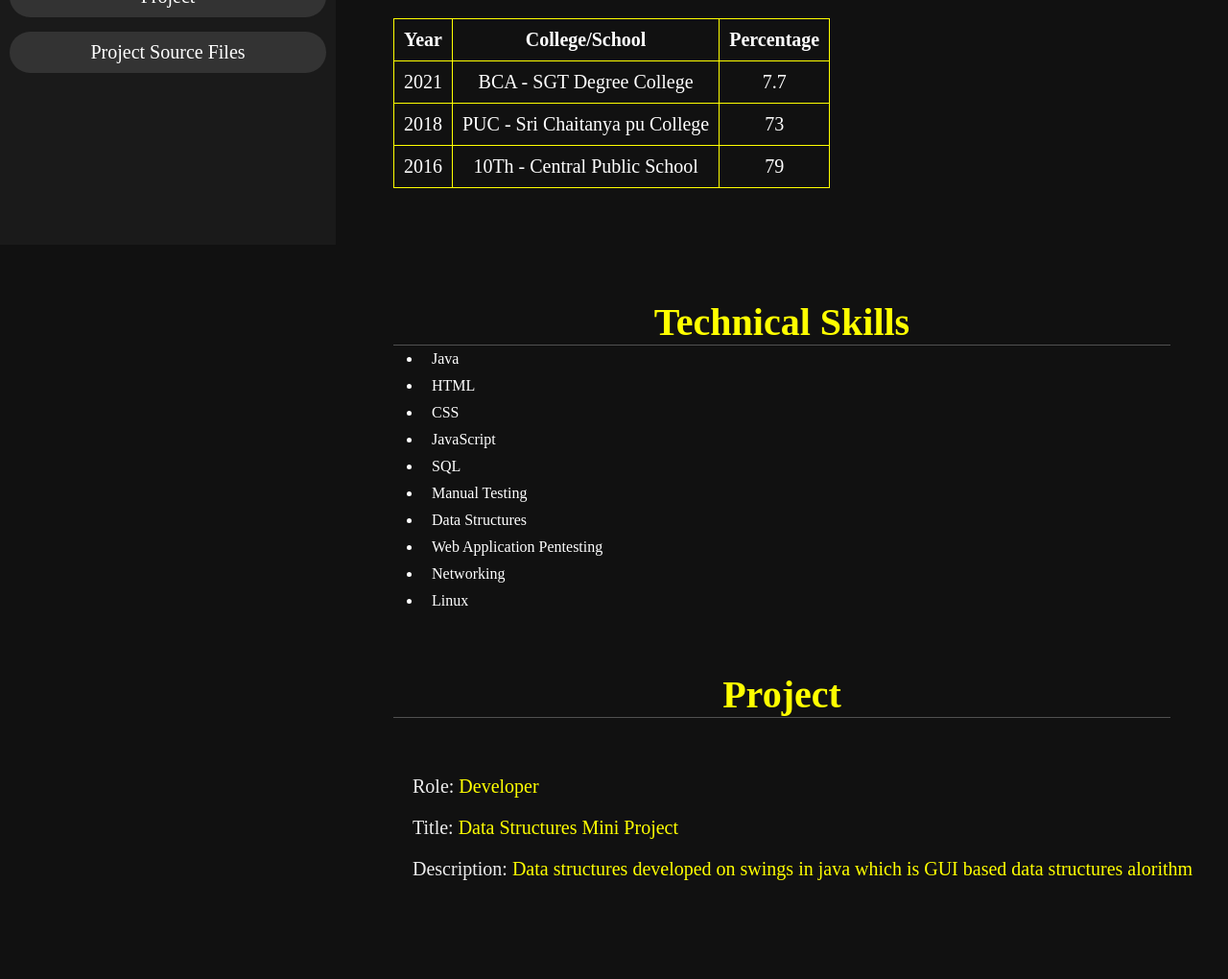
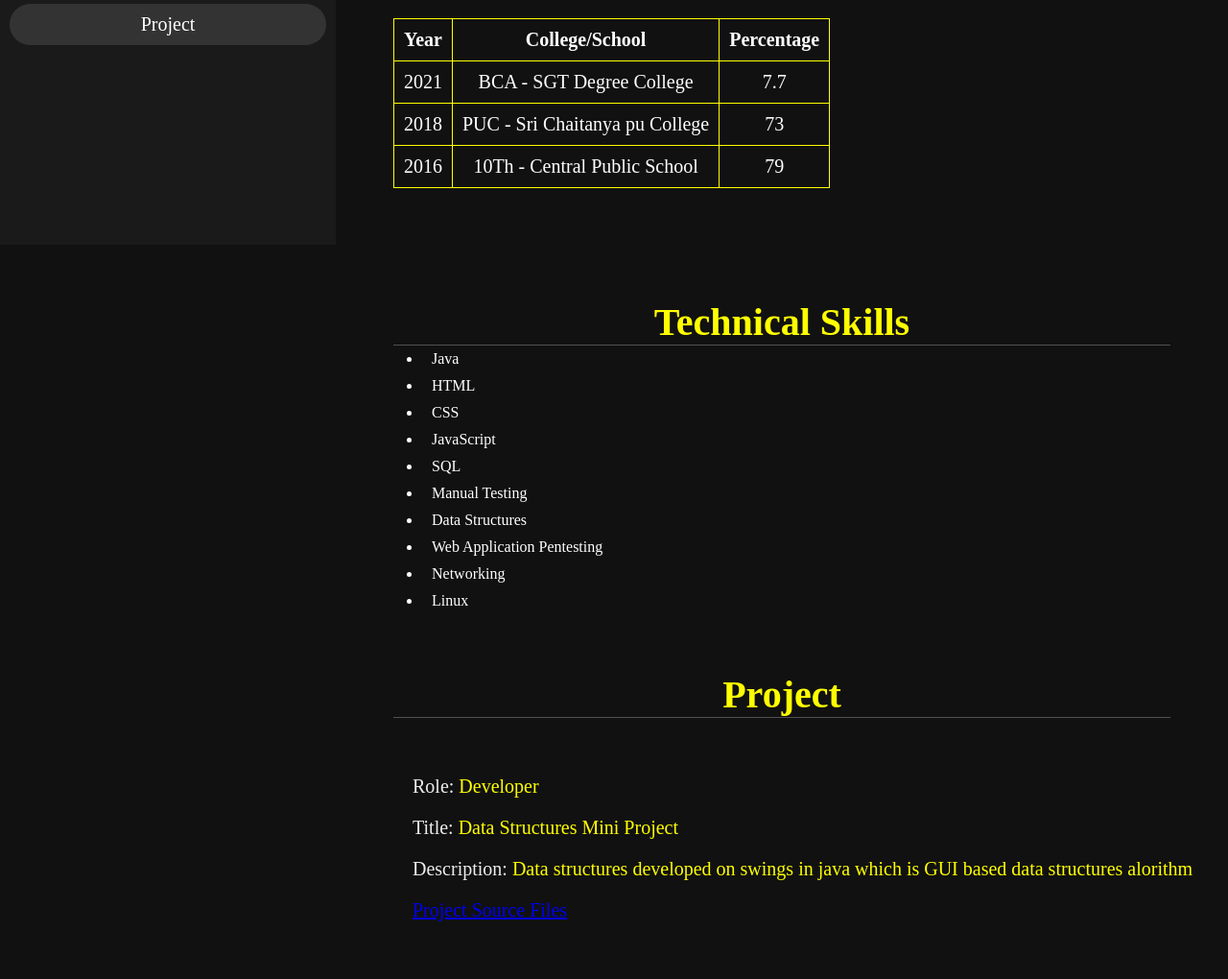
Before and after one commit to 7Tarun/7Tarun, a plain HTML site: page index.html in a window 1280 px wide. Shown: the part 545-1565 px from the top of the page at 96% size. Before the commit the page ends 1522 px from the top, so only its background shows below. Drawn offline with Linux system fonts and the light colour scheme.

Commit message:
Update index.html

```diff
--- a/index.html
+++ b/index.html
@@ -20,7 +20,7 @@
              <li><a href="#Education">Education</a></li>
              <li><a href="#Technical Skills">Technical Skills</a></li>
              <li><a href="#Project">Project</a></li>
-             <li><a href="https://github.com/7Tarun/JAVA_PROJECT">Project Source Files</a></li>
+
           </ul>
        </nav>
     </header>
@@ -86,6 +86,7 @@
     <h3><span>Role: </span>Developer</h3>
     <h3><span>Title: </span>Data Structures Mini Project</h3>
     <h3><span>Description: </span>Data structures developed on swings in java which is GUI based data structures alorithm </h3>
+     <h3><a href="https://github.com/7Tarun/JAVA_PROJECT">Project Source Files</a></h3>
             </div>
 </div>
 </section>
```
